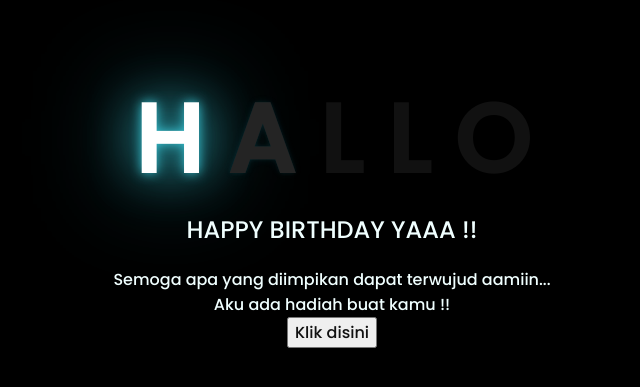
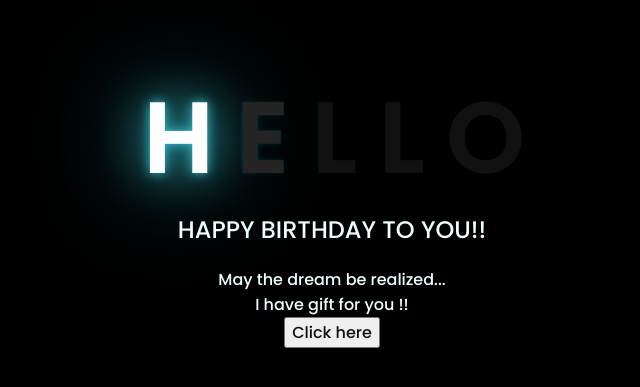
Before and after one commit to iapai/revisi, a plain HTML site: page index.html in a window 1280 px wide. Shown: the part 201-588 px from the top of the page, without its empty margins (316-956 px from the left). Drawn offline with Linux system fonts and the light colour scheme.

Commit message:
update jenkins

```diff
--- a/index.html
+++ b/index.html
@@ -10,25 +10,25 @@
 </head>
 <body>
     <div class="greetings">
-    <!-- silahkan menambah kata sesuai keinginan dengan <span>text...</span -->
+
         <span>H</span>
-        <span>A</span>
+        <span>E</span>
         <span>L</span>
         <span>L</span>
         <span>O</span>
     </div>
     <div class="description">
-        <span>HAPPY BIRTHDAY YAAA !!</span>
+        <span>HAPPY BIRTHDAY TO YOU!!</span>
     </div>
     <div class="description1">
-        <span>Semoga apa yang diimpikan dapat terwujud aamiin...</span>
+        <span>May the dream be realized...</span>
     </div>
     <div class="description2">
-        <span>Aku ada hadiah buat kamu !!</span>
+        <span>I have gift for you !!</span>
     </div>
     <div class="button">
         <button>
-            <a href="flower.html">Klik disini</a>
+            <a href="flower.html">Click here</a>
         </button>
 
     </div>
```
